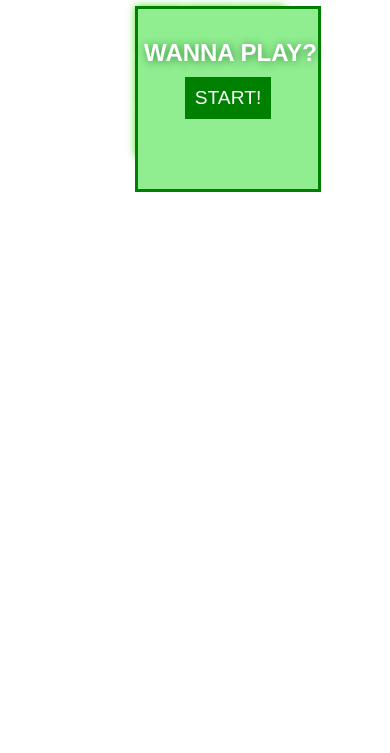
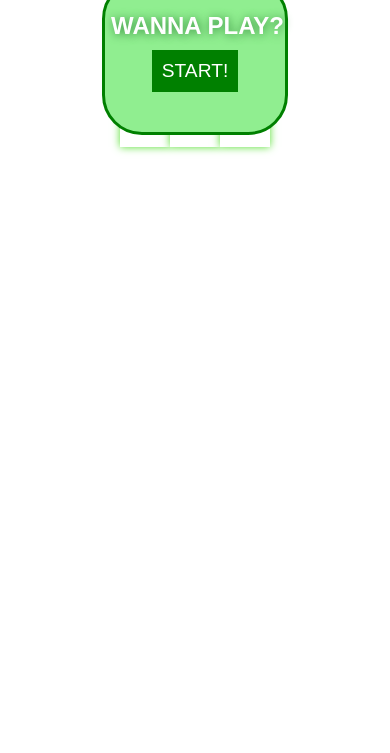
Before and after one commit to pierogi01/tictactoe-game, a plain HTML site: page index.html in a window 390 px wide. Shown: the part 91-844 px from the top of the page. Drawn offline with Linux system fonts and the light colour scheme.

Commit message:
Update style.css
Still trying to make mobile ver look better!

```diff
--- a/style.css
+++ b/style.css
@@ -1,7 +1,9 @@
 body{
     font-family: Arial, Helvetica, sans-serif;
     text-align: center;
-    margin-top: 10%;
+    display: block;
+    justify-content: center;
+    margin-top: 30px;
 }
 h1{
     position: relative;
@@ -16,6 +18,7 @@ h1{
     grid-template-columns: repeat(3, 2fr);
     grid-column-gap: 0;
     grid-row-gap: 0;
+    justify-content: center;
 }
 
 .tictactoe{
@@ -29,14 +32,18 @@ h1{
     color: black;
 }
 .winner{
-    height: 150px;
+    height: 120px;
     width: 180px;
     border: 3px solid green;
+    border-radius: 40px;
     background-color: lightgreen;
     display: block;
     position: absolute;
     text-align: center;
     padding-top: 30px;
+    top: 50%;
+    left: 50%;
+    transform: translate(-50%, -50%);
 }
 h2{
     color: white;
```
